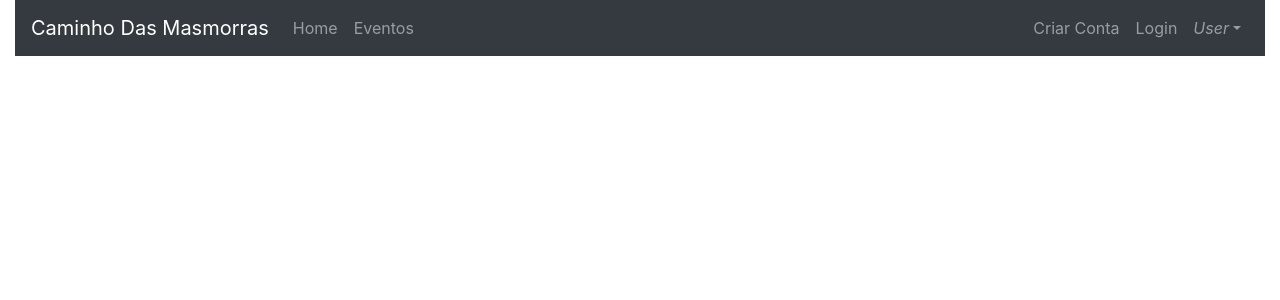
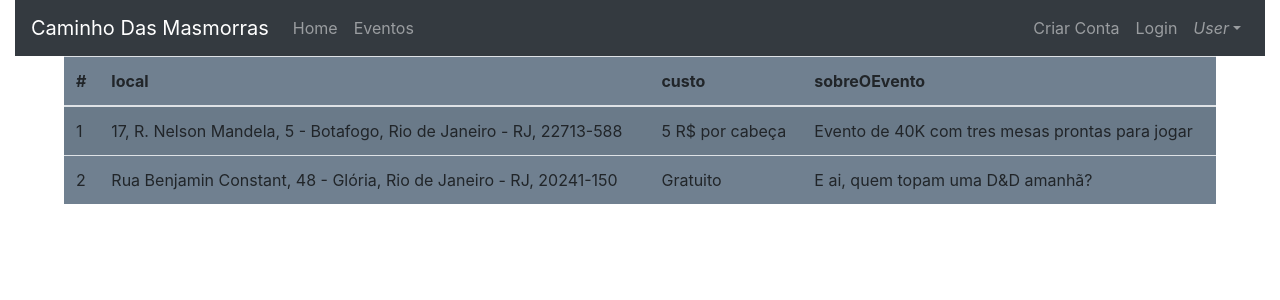
Before and after one commit to HenriqueSamii/Caminho-Das-Masmorras, a Vue app: page /eventos in a window 1280 px wide. Shown: the top 300 px of the page. Built offline with nearby package versions, Linux system fonts and the light colour scheme.

Commit message:
vuex e vue mostrar eventos teste

```diff
--- a/src/store/index.js
+++ b/src/store/index.js
@@ -16,8 +16,8 @@ export default new Vuex.Store({
       {id:3, criadorId:"2",titulo:"post 2",corpo:"E ai, quem topa uma mesa de D&D amanhã?", dataDeCriacao:"2020-03-20T18:25:43.511Z"}
     ],
     eventos:[
-      {id:1, criadorId:"1",local:"17, R. Nelson Mandela, 5 - Botafogo, Rio de Janeiro - RJ, 22713-588",custo:"5 R$ por cabeça",inicioDoEvento:"2020-03-12T15:00:00.511Z",fimDoEvento:"2020-03-12T18:30:00.511Z", NumeroMaximoDePessoas:4,idDeParticipantes:[1,2],sobreOEcento:"Evento de 40K com tres mesas prontas para jogar"},
-      {id:2, criadorId:"2",local:"Rua Benjamin Constant, 48 - Glória, Rio de Janeiro - RJ, 20241-150",custo:"Gratuito",inicioDoEvento:"2020-03-21T15:00:00.511Z",fimDoEvento:"2020-03-21T1:30:00.511Z", NumeroMaximoDePessoas:6,idDeParticipantes:[1,2],sobreOEcento:"E ai, quem topam uma D&D amanhã?"}
+      {id:1, criadorId:"1",local:"17, R. Nelson Mandela, 5 - Botafogo, Rio de Janeiro - RJ, 22713-588",custo:"5 R$ por cabeça",inicioDoEvento:"2020-03-12T15:00:00.511Z",fimDoEvento:"2020-03-12T18:30:00.511Z", NumeroMaximoDePessoas:4,idDeParticipantes:[1],sobreOEvento:"Evento de 40K com tres mesas prontas para jogar"},
+      {id:2, criadorId:"2",local:"Rua Benjamin Constant, 48 - Glória, Rio de Janeiro - RJ, 20241-150",custo:"Gratuito",inicioDoEvento:"2020-03-21T15:00:00.511Z",fimDoEvento:"2020-03-21T1:30:00.511Z", NumeroMaximoDePessoas:6,idDeParticipantes:[],sobreOEvento:"E ai, quem topam uma D&D amanhã?"}
     ]
   },
   getters:{
--- a/src/views/Eventos.vue
+++ b/src/views/Eventos.vue
@@ -1,17 +1,40 @@
 <template>
   <div id="eventos">
-
+    <table class="table table-striped">
+      <thead>
+        <tr>
+          <th scope="col">#</th>
+          <th scope="col">local</th>
+          <th scope="col">custo</th>
+          <th scope="col">sobreOEvento</th>
+        </tr>
+      </thead>
+      <tbody>
+        <tr v-for="evento in todosEventos" :key="evento">
+          <!-- <th scope="row">1</th> -->
+          <td>{{evento.id}}</td>
+          <td>{{evento.local}}</td>
+          <td>{{evento.custo}}</td>
+          <td>{{evento.sobreOEvento}}</td>
+        </tr>
+      </tbody>
+    </table>
   </div>
 </template>
 
 <script>
-
 //import Header from "./components/Header.vue";
 export default {
   name: "Eventos",
-  data: function(){
-    return{};
-  }/* ,
+  data: function() {
+    return {};
+  },
+  computed: {
+    todosEventos() {
+      return this.$store.getters.allEventos;
+    }
+  }
+  /* ,
   components: {
     Header
   } */
```
